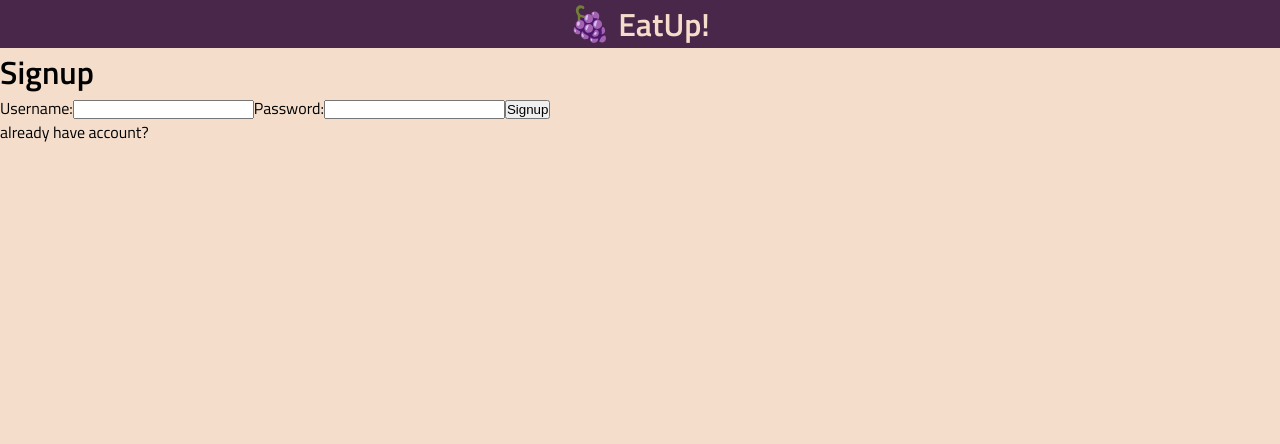
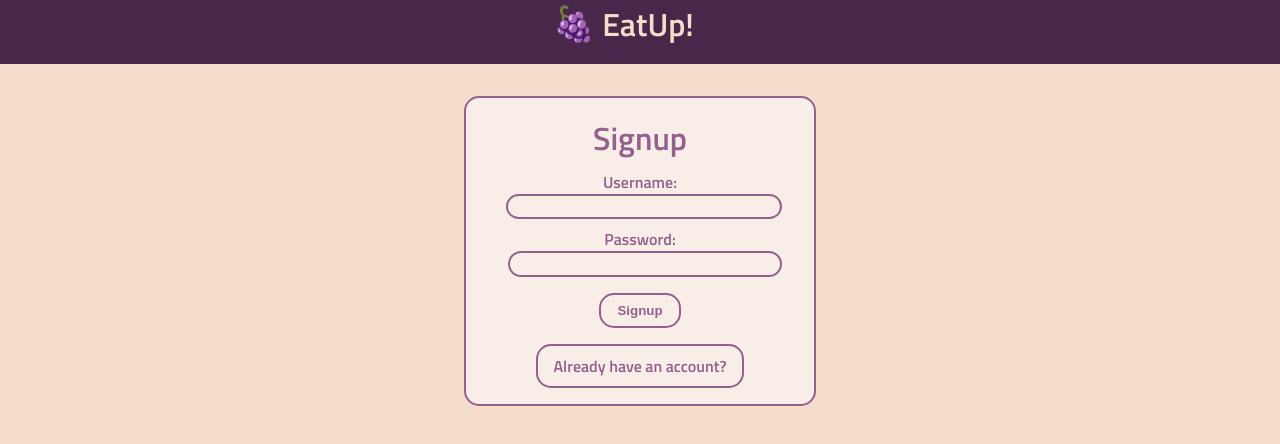
Before and after one commit to JamesZuliani/EatUp-Client, a React (Create React App) app: page / in a window 1280 px wide. Shown: the top 444 px of the page. Built offline with nearby package versions, Linux system fonts and the light colour scheme.

Commit message:
styling for the authentication features complete

```diff
--- a/src/components/AuthHeader/AuthHeader.js
+++ b/src/components/AuthHeader/AuthHeader.js
@@ -3,7 +3,6 @@ import "./AuthHeader.scss";
 import Logo from "../../assests/images/grapes-svgrepo-com.svg";
 
 export default function AuthHeader() {
-
   return (
     <header className="header--auth">
       <div className="header__container--auth">
--- a/src/components/AuthHeader/AuthHeader.scss
+++ b/src/components/AuthHeader/AuthHeader.scss
@@ -9,6 +9,7 @@
 .header__container--auth {
     display: flex;
     flex-direction: column;
+    height: 4rem;
   }
 
 .header__logo-wrapper--auth {
@@ -26,6 +27,7 @@
     align-self: center;
     font-size: 2rem;
     margin-left: 0.5rem;
+    margin-right: 2rem;
   }
 
 .header__logo--auth {
--- a/src/components/Header/Header.js
+++ b/src/components/Header/Header.js
@@ -24,8 +24,10 @@ export default function Header() {
           </NavLink>
         </nav>
       </div>
-      <Link to="/">
-        <div onClick={handleDelete}>logout</div>
+      <Link to="/" className="logout-link">
+        <div className="logout" onClick={handleDelete}>
+          logout
+        </div>
       </Link>
     </header>
   );
--- a/src/components/Header/Header.scss
+++ b/src/components/Header/Header.scss
@@ -3,6 +3,12 @@
 @use "../../styles/partials/variables" as *;
 .header {
   background-color: $eggplant;
+  display:flex;
+  flex-direction: column;
+
+  @include tablet {
+    flex-direction: row;
+  }
 
   &__container {
     display: flex;
@@ -12,6 +18,7 @@
       flex-direction: row;
       justify-content: space-between;
       padding: 0 2rem;
+      flex-grow: 2;
     }
   }
 
@@ -23,7 +30,7 @@
   &__brand {
     display: flex;
     text-decoration: none;
-    color:$sand
+    color: $sand;
   }
 
   &__title {
@@ -35,11 +42,10 @@
   &__logo {
     width: 2.5rem;
   }
-
 }
 
 .nav {
-    display:flex;
+  display: flex;
   justify-content: space-evenly;
 
   @include tablet {
@@ -57,3 +63,19 @@
     }
   }
 }
+
+.logout {
+  color: $sand;
+  border: 1px solid $sand;
+  padding: 0.5rem;
+  border-radius: 15px;
+}
+
+.logout-link {
+  align-self: center;
+  margin-bottom: 1rem;
+
+  @include tablet {
+    margin: 0 1rem;
+  }
+}
--- a/src/components/Login/Login.js
+++ b/src/components/Login/Login.js
@@ -1,5 +1,6 @@
 import React, { useState } from "react";
 import axios from "axios";
+import "./Login.scss"
 
 export default function Login({ onLoginSuccess, setUserId }) {
   const [username, setUsername] = useState("");
@@ -21,26 +22,27 @@ export default function Login({ onLoginSuccess, setUserId }) {
   }
 
   return (
-    <form onSubmit={handleLogin}>
-      <h1>Login</h1>
-      {error && <p>{error}</p>}
-      <label>
+    <form className="login" onSubmit={handleLogin}>
+      <h1 className="login__title"> Login</h1>
+      <label className="user--login labels--login">
         Username:
-        <input
+        <input className="user__input--login"
           type="text"
           value={username}
           onChange={(e) => setUsername(e.target.value)}
         />
       </label>
-      <label>
+      <label className="password--login labels--login">
         Password:
         <input
+        className="password__input--login"
           type="password"
           value={password}
           onChange={(e) => setPassword(e.target.value)}
         />
       </label>
-      <button type="submit">Login</button>
+      {error && <p className="error--login">{error}</p>}
+      <button type="submit" className="login__submit">Login</button>
     </form>
   );
 }
--- a/src/components/Login/Login.scss
+++ b/src/components/Login/Login.scss
@@ -0,0 +1,70 @@
+@use "../../styles/partials/mixins" as *;
+@use "../../styles/partials/typography" as *;
+@use "../../styles/partials/variables" as *;
+
+.login {
+  display: flex;
+  flex-direction: column;
+  border: 2px solid $grape;
+  border-radius: 15px;
+  width: 22rem;
+  padding: 1rem 2rem;
+  margin: 2rem auto;
+  background-color: $shell;
+
+  &__title {
+    color: $grape;
+    align-self: center;
+  }
+
+  &__submit {
+    width: fit-content;
+    border: 2px solid $grape;
+    border-radius: 15px;
+    padding: 0.5rem 1rem;
+    color: $grape;
+    background-color: $shell;
+    font-weight: 600;
+    align-self: center;
+    margin: 1rem 0;
+  }
+}
+
+.user--login {
+    color: $grape;
+    font-weight: 600;
+    margin: 0.5rem 0;
+}
+
+.user__input--login {
+    margin-left: 0.5rem;
+    padding: 0.2rem;
+    border-radius: 15px;
+    border: 2px solid $grape;
+    background-color: $shell;
+  }
+
+  .password--login {
+    color: $grape;
+    font-weight: 600;
+  }
+
+  .password__input--login {
+    margin-left: 0.61rem;
+    padding: 0.2rem;
+    border-radius: 15px;
+    border: 2px solid $grape;
+    background-color: $shell;
+  }
+
+  .labels--login {
+    display: flex;
+    flex-direction: column;
+    text-align: center;
+  }
+
+  .error--login {
+    color: $grape;
+    align-self: center;
+    margin-top: 0.5rem;
+  }
--- a/src/components/RecipeLookup/RecipeLookup.js
+++ b/src/components/RecipeLookup/RecipeLookup.js
@@ -49,7 +49,7 @@ export default function RecipeLookup() {
               return (
                 <div key={index} className="suggestion">
                   <h3 className="suggestion__title">{recipe.title}</h3>
-                  <img className="suggestion__image" src={recipe.image} alt="suggestion recipe" />
+                  <img className="suggestion__image" src={recipe.image} alt="suggestion-recipe" />
                   <p className="suggestion__ingredients">
                     <span className="bold">Ingredients:</span>{" "}
                     {recipe.ingredients
--- a/src/components/Signup/Signup.js
+++ b/src/components/Signup/Signup.js
@@ -1,7 +1,12 @@
 import React, { useState } from "react";
 import axios from "axios";
+import "./Signup.scss";
 
-export default function Signup( {setUserId, onSignupSuccess, onAlreadyHaveAccount}) {
+export default function Signup({
+  setUserId,
+  onSignupSuccess,
+  onAlreadyHaveAccount,
+}) {
   const [username, setUsername] = useState("");
   const [password, setPassword] = useState("");
   const [error, setError] = useState("");
@@ -20,28 +25,35 @@ export default function Signup( {setUserId, onSignupSuccess, onAlreadyHaveAccoun
   }
 
   return (
-    <form onSubmit={handleSignup}>
-      <h1>Signup</h1>
-      {error && <p>{error}</p>}
-      <label>
+    <form className="signup" onSubmit={handleSignup}>
+      <h1 className="signup__title">Signup</h1>
+        <label className="user labels">
           Username:
           <input
+            className="user__input"
             type="text"
             value={username}
             onChange={(e) => setUsername(e.target.value)}
           />
         </label>
-      <label>
+
+        <label className="password labels">
           Password:
           <input
+            className="password__input"
             type="password"
             value={password}
             onChange={(e) => setPassword(e.target.value)}
           />
         </label>
-      <button type="submit">Signup</button>
-      <div onClick={onAlreadyHaveAccount}>already have account?</div>
+
+      {error && <p className="error">{error}</p>}
+      <button type="submit" className="signup__submit button">
+        Signup
+      </button>
+      <div className="login-button button" onClick={onAlreadyHaveAccount}>
+        Already have an account?
+      </div>
     </form>
-
   );
 }
--- a/src/components/Signup/Signup.scss
+++ b/src/components/Signup/Signup.scss
@@ -0,0 +1,89 @@
+@use "../../styles/partials/mixins" as *;
+@use "../../styles/partials/typography" as *;
+@use "../../styles/partials/variables" as *;
+
+.signup {
+  display: flex;
+  flex-direction: column;
+  border: 2px solid $grape;
+  border-radius: 15px;
+  width: 22rem;
+  padding: 1rem 2rem;
+  margin: 2rem auto;
+  background-color: $shell;
+
+  &__title {
+    color: $grape;
+    align-self: center;
+  }
+
+  &__submit {
+    width: fit-content;
+    border: 2px solid $grape;
+    border-radius: 15px;
+    padding: 0.5rem 1rem;
+    color: $grape;
+    background-color: $shell;
+    font-weight: 600;
+    align-self: center;
+    margin: 1rem 0;
+  }
+}
+
+.user {
+  color: $grape;
+  font-weight: 600;
+  margin: 0.5rem 0;
+
+  &__input {
+    margin-left: 0.5rem;
+    padding: 0.2rem;
+    border-radius: 15px;
+    border: 2px solid $grape;
+    background-color: $shell;
+  }
+}
+
+.password {
+  color: $grape;
+  font-weight: 600;
+
+  &__input {
+    margin-left: 0.61rem;
+    padding: 0.2rem;
+    border-radius: 15px;
+    border: 2px solid $grape;
+    background-color: $shell;
+  }
+}
+
+.login-button {
+  width: fit-content;
+  border: 2px solid $grape;
+  border-radius: 15px;
+  padding: 0.5rem 1rem;
+  color: $grape;
+  background-color: $shell;
+  font-weight: 600;
+  align-self: center;
+}
+
+.labels {
+  display: flex;
+  flex-direction: column;
+  text-align: center;
+}
+
+.button {
+  &:hover {
+    cursor: pointer;
+    border: 2px solid $eggplant;
+    color: $eggplant;
+  }
+}
+
+.error {
+  color: $grape;
+  align-self: center;
+  margin-top: 0.5rem;
+}
--- a/src/pages/RecipePage/RecipePage.scss
+++ b/src/pages/RecipePage/RecipePage.scss
@@ -4,6 +4,7 @@
 
 .recipe-page {
     background-color: $sand;
+    padding-top: 2rem;
 }
 
 .sub-nav {
```
Lines whose indentation alone changed are shown as unchanged.
